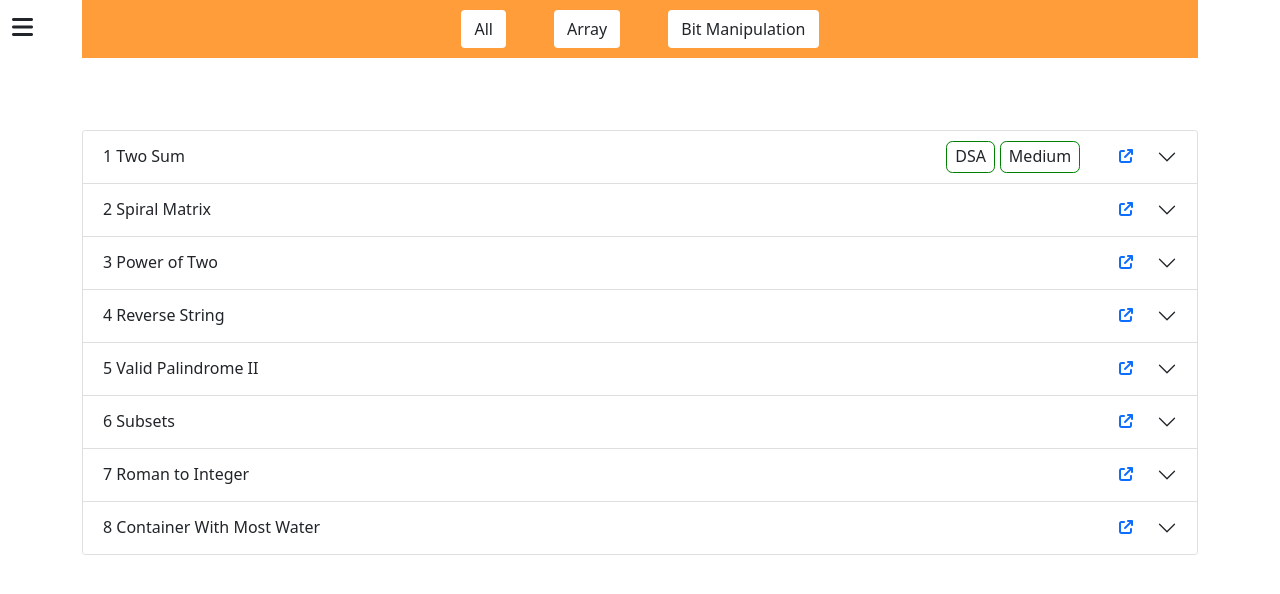
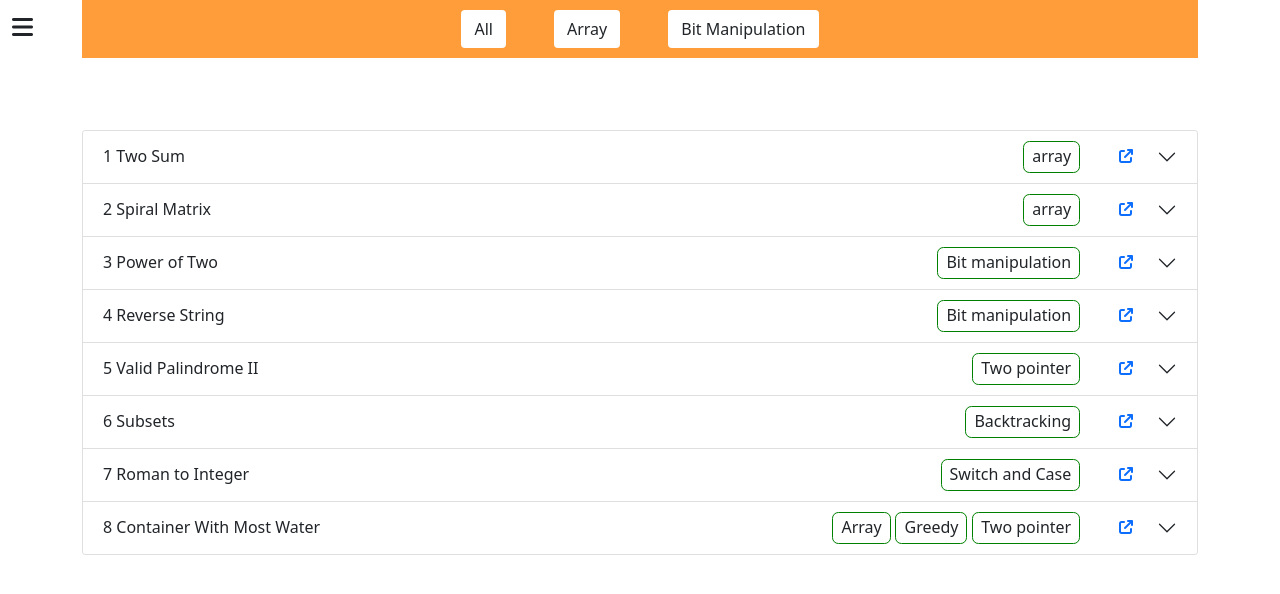
Before and after one commit to MRIDUL-MB/dsa_web, a React (Create React App) app: page / in a window 1280 px wide. Shown: the top 594 px of the page. Built offline with nearby package versions, Linux system fonts and the light colour scheme.

Commit message:
update the css

```diff
--- a/package.json
+++ b/package.json
@@ -6,6 +6,7 @@
     "@testing-library/jest-dom": "^5.14.1",
     "@testing-library/react": "^12.0.0",
     "@testing-library/user-event": "^13.2.1",
+    "all": "^0.0.0",
     "bootstrap": "^5.1.3",
     "react": "^18.0.0",
     "react-bootstrap": "^2.2.2",
--- /dev/null
+++ b/src/App.css
@@ -0,0 +1,18 @@
+.tags-section {
+  height: 3rem;
+  margin-right: 3rem;
+  display: flex;
+  flex-direction: row;
+  justify-content: center;
+  align-items: center;
+}
+.item-topic {
+  display: flex;
+  align-items: center;
+  height: 2rem;
+  border: 1px solid green;
+  border-radius: 0.4rem 0.4rem 0.4rem 0.4rem;
+  padding-left: 0.5rem;
+  padding-right: 0.5rem;
+  margin-right: 0.3rem;
+}
--- a/src/App.js
+++ b/src/App.js
@@ -3,6 +3,7 @@ import QAcards from './components/QAcards';
 import Sidebar from './components/Sidebar';
 import { Data } from './data/Data';
 import { useEffect, useState } from 'react';
+import "./App.css";
 
 function App() {
   const [filters, setFilter] = useState('all');
--- a/src/components/QAcards.js
+++ b/src/components/QAcards.js
@@ -15,9 +15,9 @@ export default function QAcards({ data }) {
       {data.map((item, index) => {
 
         let itemComp = null;
-        if(item.tag){
-          itemComp = item.tag.map((element,index)=>{
-            return(<div key={index} style={{display:"flex",alignItems:"center",height:"2rem",border:"1px solid green",borderRadius:"0.4rem 0.4rem 0.4rem 0.4rem",paddingLeft:"0.5rem",paddingRight:"0.5rem",marginRight:"0.3rem"}}>{element}</div>)
+        if (item.topic) {
+          itemComp = item.topic.map((element, index) => {
+            return (<div key={index} className="item-topic" >{element}</div>)
           })
         }
 
@@ -29,8 +29,8 @@ export default function QAcards({ data }) {
               {/* <span className='badge bg-info position-absolute'>
                 {item.topic}
               </span> */}
-              <section className = "tags position-absolute link" style={{height:"3rem",marginRight:"3rem",display:"flex",flexDirection:"row",justifyContent:"center",alignItems:"center"}}>
-              {itemComp}
+              <section className="tags position-absolute link tags-section" >
+                {itemComp}
               </section>
               <a
                 className='position-absolute link'
--- a/src/data/Data.js
+++ b/src/data/Data.js
@@ -2,7 +2,6 @@ export const Data = [
     {
         id: 0,
         topic: ['array'],
-    tag:['DSA','Medium'],
         question: 'Two Sum',
         link: 'https://leetcode.com/problems/two-sum/',
         sol: `class Solution {
@@ -80,7 +79,7 @@ public:
     },
     {
         id: 3,
-    topic: ['Bit manipulation, April leetcode challange 1'],
+        topic: ['Bit manipulation'],
         question: 'Reverse String',
         link: 'https://leetcode.com/problems/reverse-string/',
         sol: `class Solution {
@@ -102,7 +101,7 @@ public:
     },
     {
         id: 4,
-    topic: ['Two pointer','April leetcode challange 2'],
+        topic: ['Two pointer'],
         question: 'Valid Palindrome II',
         link: 'https://leetcode.com/problems/valid-palindrome-ii/',
         sol: `class Solution {
@@ -185,7 +184,7 @@ public:
 
     {
         id: 7,
-    topic: ['Array','Greedy','Two pointer'],
+        topic: ['Array', 'Greedy', 'Two pointer'],
         question: 'Container With Most Water',
         link: 'https://leetcode.com/problems/container-with-most-water/',
         sol: `class Solution {
```
Also changed, not shown: 2 other files (tests, documents, lock files or other folders). Lines whose indentation alone changed are shown as unchanged.
